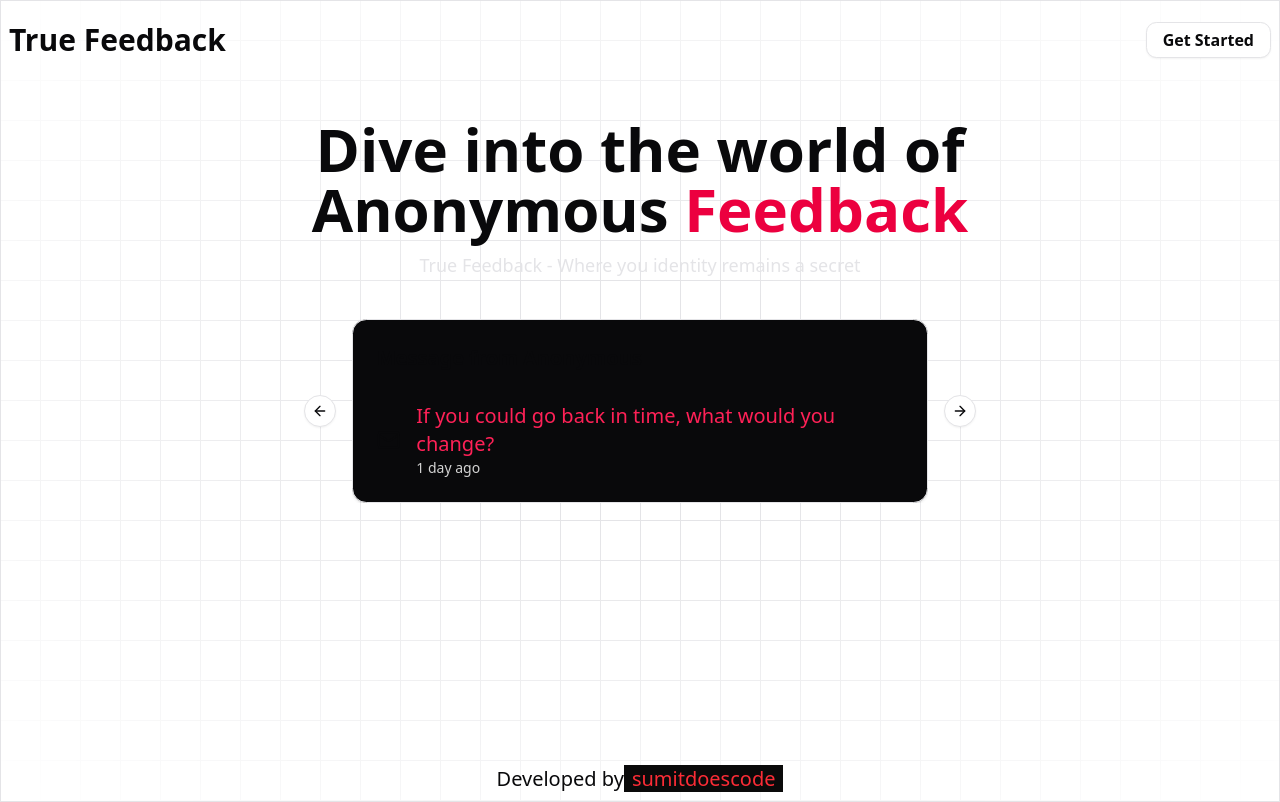
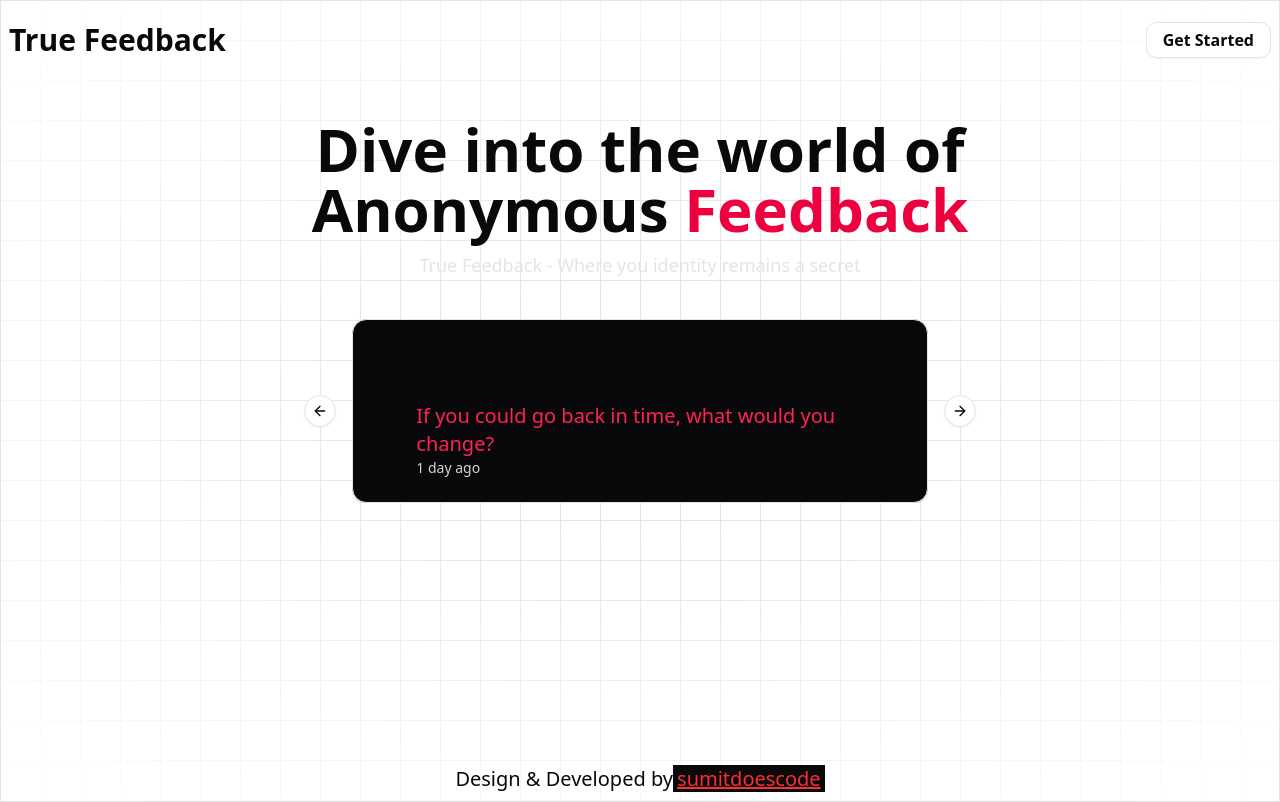
Before and after one commit to sumitdoescode/true-feedback, a Next.js app: page / in a window 1280 px wide. Built offline with nearby package versions, Linux system fonts and the light colour scheme; no server answers.

Commit message:
change footer

```diff
--- a/components/Footer.jsx
+++ b/components/Footer.jsx
@@ -5,9 +5,9 @@ const Footer = () => {
     return (
         <div className="">
             <div className="container mx-auto px-2">
-                <p className="text-base md:text-xl text-center py-2">
-                    Developed by
-                    <Link href="https://sumitdoescode.vercel.app/" target="_blank" className="text-primary bg-neutral-950 px-2">
+                <p className="text-sm md:text-xl text-center py-2">
+                    Design & Developed by
+                    <Link href="https://sumitdoescode.vercel.app/" target="_blank" className="text-primary bg-neutral-950 px-1 underline">
                         sumitdoescode
                     </Link>
                 </p>
```
